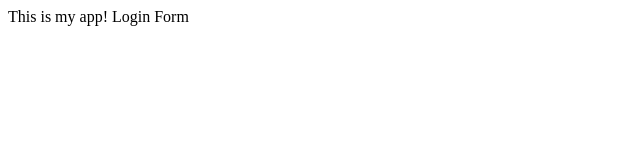
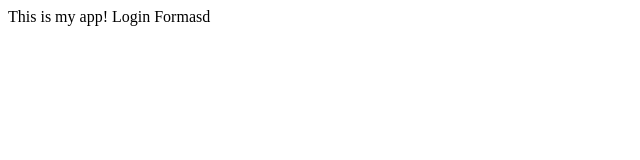
Before and after one commit to mavaleroso/gitTest, a plain HTML site: page index.html in a window 1280 px wide. Shown: the full height of the page, 0-640 px from the left. Drawn offline with Linux system fonts and the light colour scheme.

Commit message:
Second commit

```diff
--- a/index.html
+++ b/index.html
@@ -5,6 +5,6 @@
 </head>
 <body>
 	This is my app!
-	Login Form
+	Login Formasd
 </body>
 </html>
```
